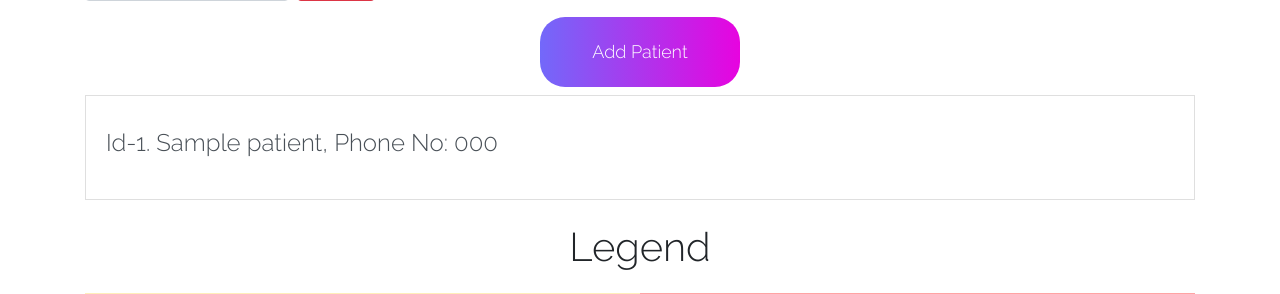
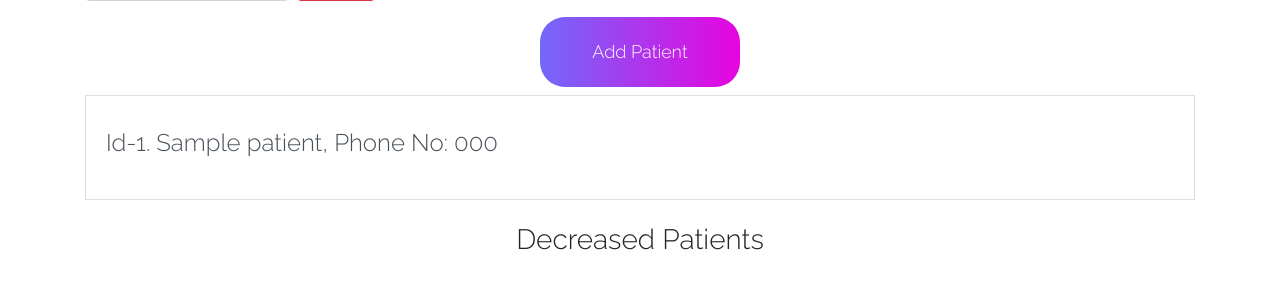
Before and after one commit to Patience-Breakers/Hospital-CMS-for-Covid-19, a Django app: template covidtracker/templates/allpatients.html in a window 1280 px wide. Shown: the part 207-501 px from the top of the page. Run offline with Django 3.2, Linux system fonts and the light colour scheme; the template is opened without the code that fills it: most values are stand-ins (such as "Sample title", 1, 10 or a date in 2020); some libraries are stand-ins or nearby versions.

Commit message:
added decreaed models in patients

```diff
--- a/covidtracker/accounts/models.py
+++ b/covidtracker/accounts/models.py
@@ -44,6 +44,7 @@ class Patient (models.Model):
     date_admitted = models.DateField(auto_now=False, auto_now_add=False)
     oxygen_level = models.IntegerField(default=90)
     temperature = models.IntegerField(default=97)
+    decreased = models.BooleanField(default=False)
     # todo foreign keys
     doctor = models.ForeignKey(Doctor, on_delete=models.CASCADE, default="")
     covid_test_result = models.ForeignKey(
--- a/covidtracker/templates/allpatients.html
+++ b/covidtracker/templates/allpatients.html
@@ -31,6 +31,8 @@
     <ul class="list-group">
 
         {% for patient in all_patients_query_set %}
+        {% if patient.decreased %}
+        {% else %}
         <a href="/patients/{{patient.patient_id}}" style="text-decoration: none;">
             <li
                 class="list-group-item list-group-item-action {% if patient.room_no_and_bed_no.occupied %} list-group-item-warning  {% endif %} {% if patient.room_no_and_bed_no.ventilator %} list-group-item-danger {% endif %}">
@@ -38,9 +40,26 @@
 
             </li>
         </a>
+        {% endif %}
+
         {% empty %}
         <li class="list-group-item list-group-item-action">NO ITEMS ACCORDING TO YOUR SEARCH</li>
         {% endfor %}
+
+        <h3 class="text-center">Decreased Patients</h3>
+        {% for patient in all_patients_query_set %}
+        {% if patient.decreased %}
+        <a href="/patients/{{patient.patient_id}}" style="text-decoration: none;">
+            <li class="list-group-item list-group-item-action ">
+                <h4>Id-{{patient.patient_id}}. {{patient.name}}, Phone No: {{patient.phone}}</h4>
+
+            </li>
+        </a>
+        {% endif %}
+        {% empty %}
+        <li class="list-group-item list-group-item-action">NO ITEMS ACCORDING TO YOUR SEARCH</li>
+        {% endfor %}
+
     </ul>
 </div>
 <!--todo legend Starts here-->
```
Also changed, not shown: covidtracker/templates/dashboard.html (+16 -3 lines), covidtracker/accounts/migrations/0025_patient_decreased.py (added), covidtracker/db.sqlite3.
